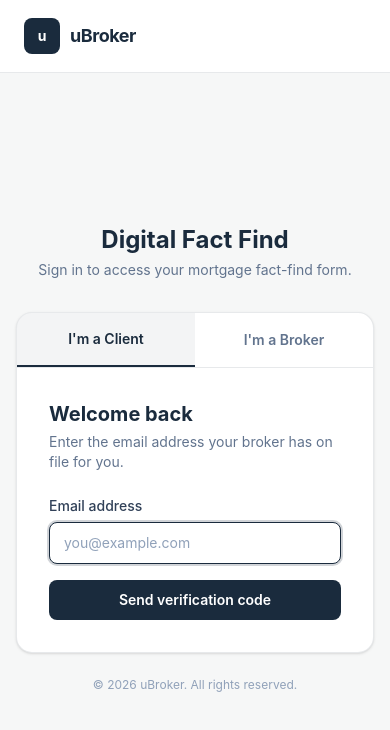
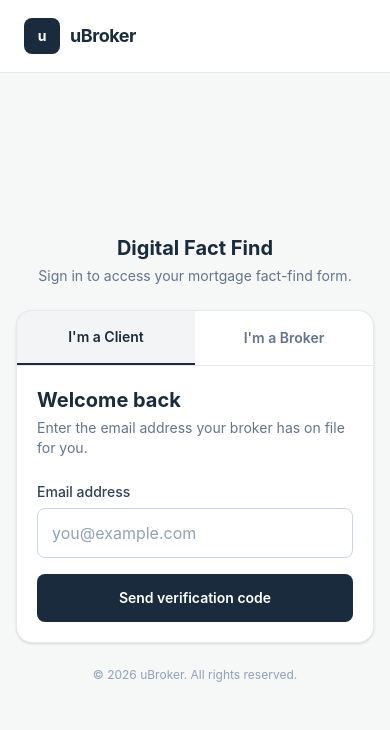
Before and after one commit to Kendellpatrice/brokerflow, a Next.js app: page /login in a window 390 px wide. Shown: the top 730 px of the page. Built offline with nearby package versions, Linux system fonts and the light colour scheme.

Commit message:
style: adjust layout and spacing in LoginPage for improved mobile responsiveness

```diff
--- a/src/app/login/page.tsx
+++ b/src/app/login/page.tsx
@@ -112,11 +112,11 @@ export default function LoginPage() {
       </header>
 
       {/* Body */}
-      <main className="flex flex-1 items-center justify-center p-4 py-12">
+      <main className="flex flex-1 items-center justify-center p-4 py-6 sm:py-12">
         <div className="w-full max-w-md">
 
-          <div className="mb-8 text-center">
-            <h1 className="text-2xl font-bold text-primary dark:text-slate-100">
+          <div className="mb-6 text-center sm:mb-8">
+            <h1 className="text-xl font-bold text-primary dark:text-slate-100 sm:text-2xl">
               Digital Fact Find
             </h1>
             <p className="mt-1 text-sm text-slate-500">
@@ -145,7 +145,7 @@ export default function LoginPage() {
               ))}
             </div>
 
-            <div className="p-8">
+            <div className="p-5 sm:p-8">
 
               {/* ── CLIENT — step 1: email ─────────────────────────────────── */}
               {userType === "client" && step === "credentials" && (
@@ -170,8 +170,7 @@ export default function LoginPage() {
                         onChange={(e) => setClientEmail(e.target.value)}
                         placeholder="you@example.com"
                         autoComplete="email"
-                        autoFocus
-                        className="w-full rounded-lg border border-slate-300 bg-white px-3.5 py-2.5 text-sm text-slate-900 placeholder:text-slate-400 transition focus:border-primary focus:outline-none focus:ring-2 focus:ring-primary/20 dark:border-slate-600 dark:bg-slate-700 dark:text-slate-100"
+                        className="w-full rounded-lg border border-slate-300 bg-white px-3.5 py-3 text-base text-slate-900 placeholder:text-slate-400 transition focus:border-primary focus:outline-none focus:ring-2 focus:ring-primary/20 dark:border-slate-600 dark:bg-slate-700 dark:text-slate-100 sm:py-2.5 sm:text-sm"
                       />
                     </div>
 
@@ -185,7 +184,7 @@ export default function LoginPage() {
                     <button
                       type="submit"
                       disabled={loading}
-                      className="w-full rounded-lg bg-primary py-2.5 text-sm font-semibold text-white transition hover:bg-primary/90 disabled:opacity-60"
+                      className="w-full rounded-lg bg-primary py-3.5 text-sm font-semibold text-white transition hover:bg-primary/90 disabled:opacity-60 sm:py-2.5"
                     >
                       {loading ? "Sending code…" : "Send verification code"}
                     </button>
@@ -232,8 +231,7 @@ export default function LoginPage() {
                           setClientCode(e.target.value.replace(/\D/g, "").slice(0, 6))
                         }
                         placeholder="000000"
-                        autoFocus
-                        className="w-full rounded-lg border border-slate-300 bg-white px-3.5 py-2.5 font-mono text-sm tracking-[0.4em] text-slate-900 placeholder:font-sans placeholder:tracking-normal placeholder:text-slate-400 transition focus:border-primary focus:outline-none focus:ring-2 focus:ring-primary/20 dark:border-slate-600 dark:bg-slate-700 dark:text-slate-100"
+                        className="w-full rounded-lg border border-slate-300 bg-white px-3.5 py-3 font-mono text-base tracking-[0.4em] text-slate-900 placeholder:font-sans placeholder:tracking-normal placeholder:text-slate-400 transition focus:border-primary focus:outline-none focus:ring-2 focus:ring-primary/20 dark:border-slate-600 dark:bg-slate-700 dark:text-slate-100 sm:py-2.5 sm:text-sm"
                       />
                     </div>
 
@@ -247,7 +245,7 @@ export default function LoginPage() {
                     <button
                       type="submit"
                       disabled={loading}
-                      className="w-full rounded-lg bg-primary py-2.5 text-sm font-semibold text-white transition hover:bg-primary/90 disabled:opacity-60"
+                      className="w-full rounded-lg bg-primary py-3.5 text-sm font-semibold text-white transition hover:bg-primary/90 disabled:opacity-60 sm:py-2.5"
                     >
                       {loading ? "Verifying…" : "Verify & sign in"}
                     </button>
@@ -285,8 +283,7 @@ export default function LoginPage() {
                         onChange={(e) => setBrokerUsername(e.target.value)}
                         placeholder="your.username"
                         autoComplete="username"
-                        autoFocus
-                        className="w-full rounded-lg border border-slate-300 bg-white px-3.5 py-2.5 text-sm text-slate-900 placeholder:text-slate-400 transition focus:border-primary focus:outline-none focus:ring-2 focus:ring-primary/20 dark:border-slate-600 dark:bg-slate-700 dark:text-slate-100"
+                        className="w-full rounded-lg border border-slate-300 bg-white px-3.5 py-3 text-base text-slate-900 placeholder:text-slate-400 transition focus:border-primary focus:outline-none focus:ring-2 focus:ring-primary/20 dark:border-slate-600 dark:bg-slate-700 dark:text-slate-100 sm:py-2.5 sm:text-sm"
                       />
                     </div>
 
@@ -301,7 +298,7 @@ export default function LoginPage() {
                           onChange={(e) => setBrokerPassword(e.target.value)}
                           placeholder="••••••••"
                           autoComplete="current-password"
-                          className="w-full rounded-lg border border-slate-300 bg-white px-3.5 py-2.5 pr-11 text-sm text-slate-900 placeholder:text-slate-400 transition focus:border-primary focus:outline-none focus:ring-2 focus:ring-primary/20 dark:border-slate-600 dark:bg-slate-700 dark:text-slate-100"
+                          className="w-full rounded-lg border border-slate-300 bg-white px-3.5 py-3 pr-11 text-base text-slate-900 placeholder:text-slate-400 transition focus:border-primary focus:outline-none focus:ring-2 focus:ring-primary/20 dark:border-slate-600 dark:bg-slate-700 dark:text-slate-100 sm:py-2.5 sm:text-sm"
                         />
                         <button
                           type="button"
@@ -327,7 +324,7 @@ export default function LoginPage() {
                     <button
                       type="submit"
                       disabled={loading}
-                      className="w-full rounded-lg bg-primary py-2.5 text-sm font-semibold text-white transition hover:bg-primary/90 disabled:opacity-60"
+                      className="w-full rounded-lg bg-primary py-3.5 text-sm font-semibold text-white transition hover:bg-primary/90 disabled:opacity-60 sm:py-2.5"
                     >
                       {loading ? "Checking credentials…" : "Continue"}
                     </button>
@@ -380,8 +377,7 @@ export default function LoginPage() {
                           setBrokerCode(e.target.value.replace(/\D/g, "").slice(0, 6))
                         }
                         placeholder="000000"
-                        autoFocus
-                        className="w-full rounded-lg border border-slate-300 bg-white px-3.5 py-2.5 font-mono text-sm tracking-[0.4em] text-slate-900 placeholder:font-sans placeholder:tracking-normal placeholder:text-slate-400 transition focus:border-primary focus:outline-none focus:ring-2 focus:ring-primary/20 dark:border-slate-600 dark:bg-slate-700 dark:text-slate-100"
+                        className="w-full rounded-lg border border-slate-300 bg-white px-3.5 py-3 font-mono text-base tracking-[0.4em] text-slate-900 placeholder:font-sans placeholder:tracking-normal placeholder:text-slate-400 transition focus:border-primary focus:outline-none focus:ring-2 focus:ring-primary/20 dark:border-slate-600 dark:bg-slate-700 dark:text-slate-100 sm:py-2.5 sm:text-sm"
                       />
                     </div>
 
@@ -395,7 +391,7 @@ export default function LoginPage() {
                     <button
                       type="submit"
                       disabled={loading}
-                      className="w-full rounded-lg bg-primary py-2.5 text-sm font-semibold text-white transition hover:bg-primary/90 disabled:opacity-60"
+                      className="w-full rounded-lg bg-primary py-3.5 text-sm font-semibold text-white transition hover:bg-primary/90 disabled:opacity-60 sm:py-2.5"
                     >
                       {loading ? "Verifying…" : "Verify & sign in"}
                     </button>
```
